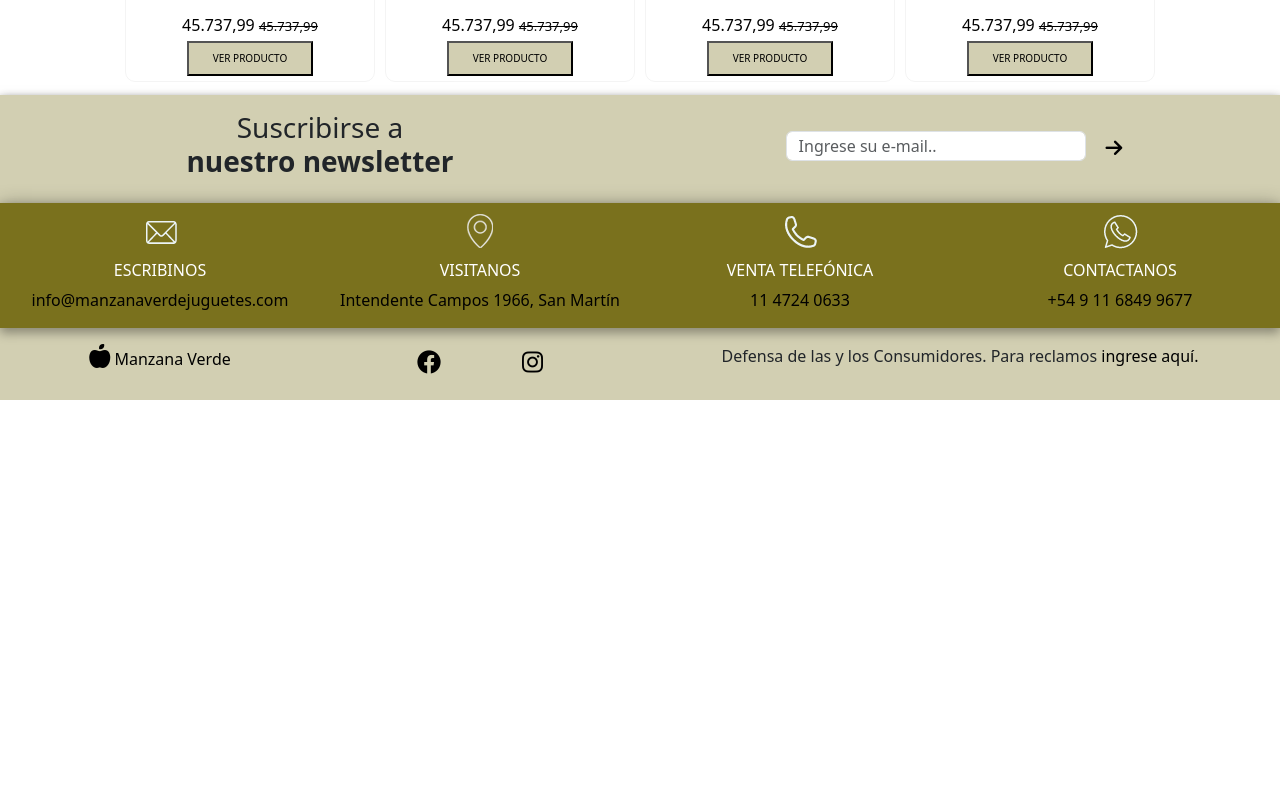
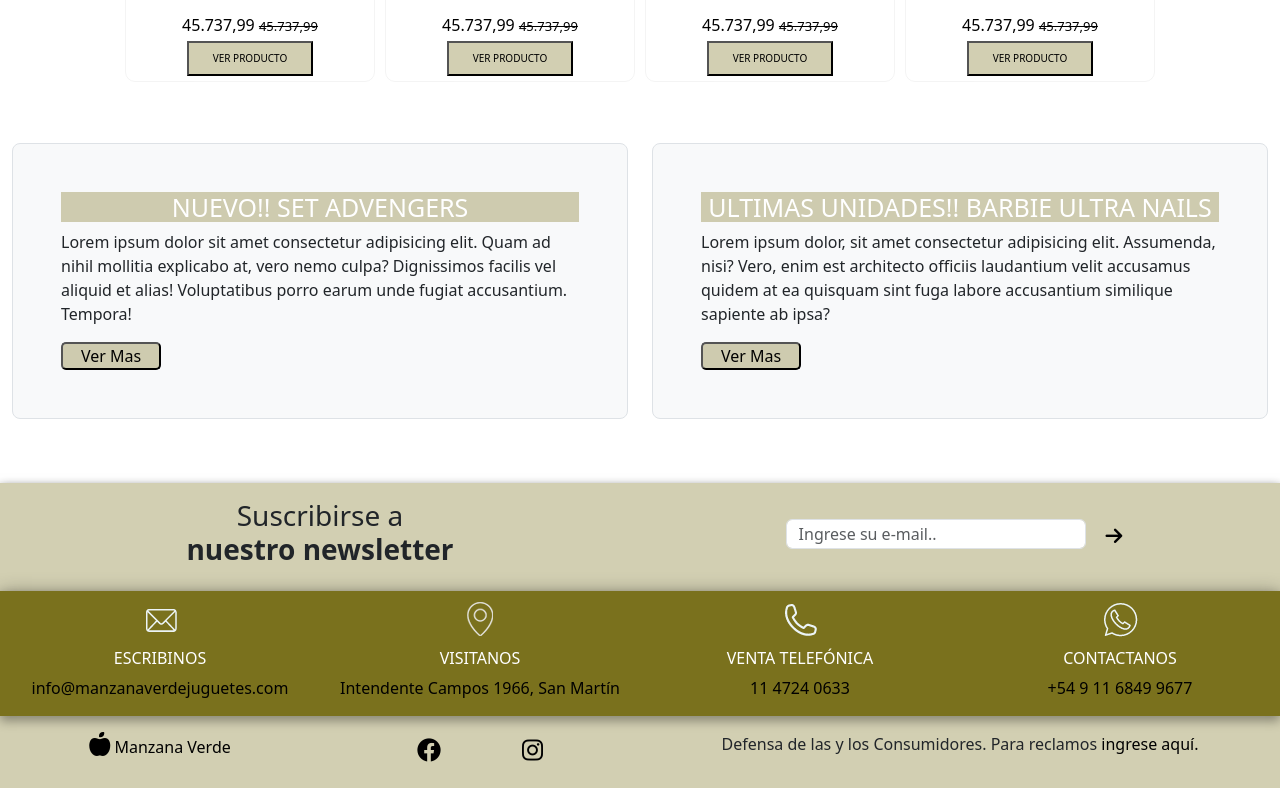
Before and after one commit to mfrancischini/PreEntrega2Francischini, a plain HTML site: page index.html in a window 1280 px wide. Shown: the part 813-1601 px from the top of the page. Before the commit the page ends 1213 px from the top, so only its background shows below. Drawn offline with nearby package versions, Linux system fonts and the light colour scheme.

Commit message:
Se agrego un bloque de novedades en la home

```diff
--- a/css/estilos.css
+++ b/css/estilos.css
@@ -377,6 +377,24 @@ form input:focus {
     box-shadow: 0 5px 10px rgba(0, 0, 0, 0.904);
 }
 
+/* Bloque Novedades Home */
+
+.btn-nov{
+    width: 100px;
+    border-radius: 5px;
+    color:#000;
+    background-color: var(--color-footer);
+}
+
+.btn-nov:hover{
+    background-color: var(--color-secundario);
+    color: #FFF;
+    box-shadow: 0 5px 10px rgba(0, 0, 0, 0.35);
+}
+
+
+
+
 
 /* Fin Formulario Contacto */
 
--- a/index.html
+++ b/index.html
@@ -171,7 +171,24 @@
   </div>
   <!-- BLOQUE PRODUCTOS -->
 
-
+  <!-- BLOQUE NOVEDADES -->
+  <div class="row align-items-md-stretch py-5 mx-auto mb-3">
+    <div class="col-md-6">
+      <div class="h-100 p-5 bg-body-tertiary border rounded-3">
+        <h2>NUEVO!! Set Advengers</h2>
+        <p>Lorem ipsum dolor sit amet consectetur adipisicing elit. Quam ad nihil mollitia explicabo at, vero nemo culpa? Dignissimos facilis vel aliquid et alias! Voluptatibus porro earum unde fugiat accusantium. Tempora!</p>
+        <button class="btn-nov" type="button">Ver Mas</button>
+      </div>
+    </div>
+    <div class="col-md-6">
+      <div class="h-100 p-5 bg-body-tertiary border rounded-3">
+        <h2>ULTIMAS UNIDADES!! Barbie Ultra Nails</h2>
+        <p>Lorem ipsum dolor, sit amet consectetur adipisicing elit. Assumenda, nisi? Vero, enim est architecto officiis laudantium velit accusamus quidem at ea quisquam sint fuga labore accusantium similique sapiente ab ipsa?</p>
+        <button class="btn-nov" type="button">Ver Mas</button>
+      </div>
+    </div>
+  </div>
+ <!-- BLOQUE FIN NOVEDADES -->
   <aside>
 
     <!-- NEWSLETTER -->
```
